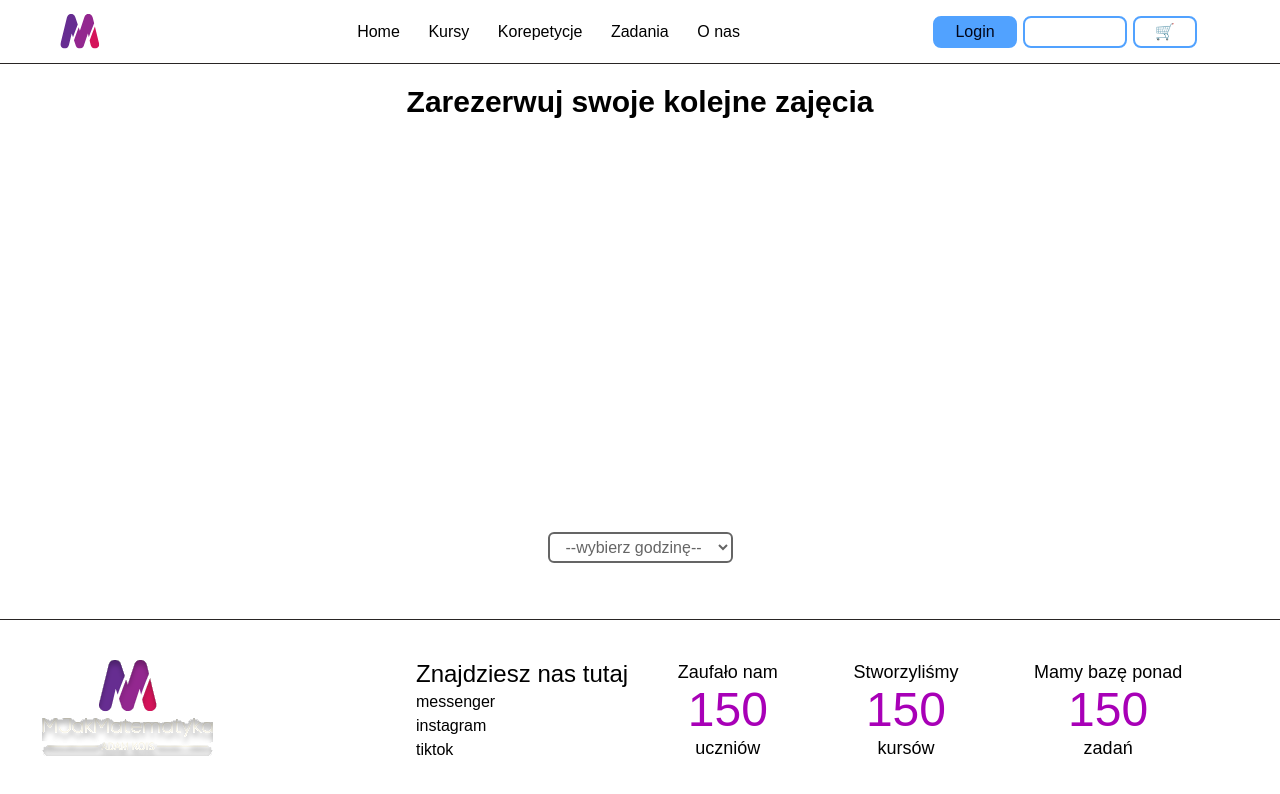
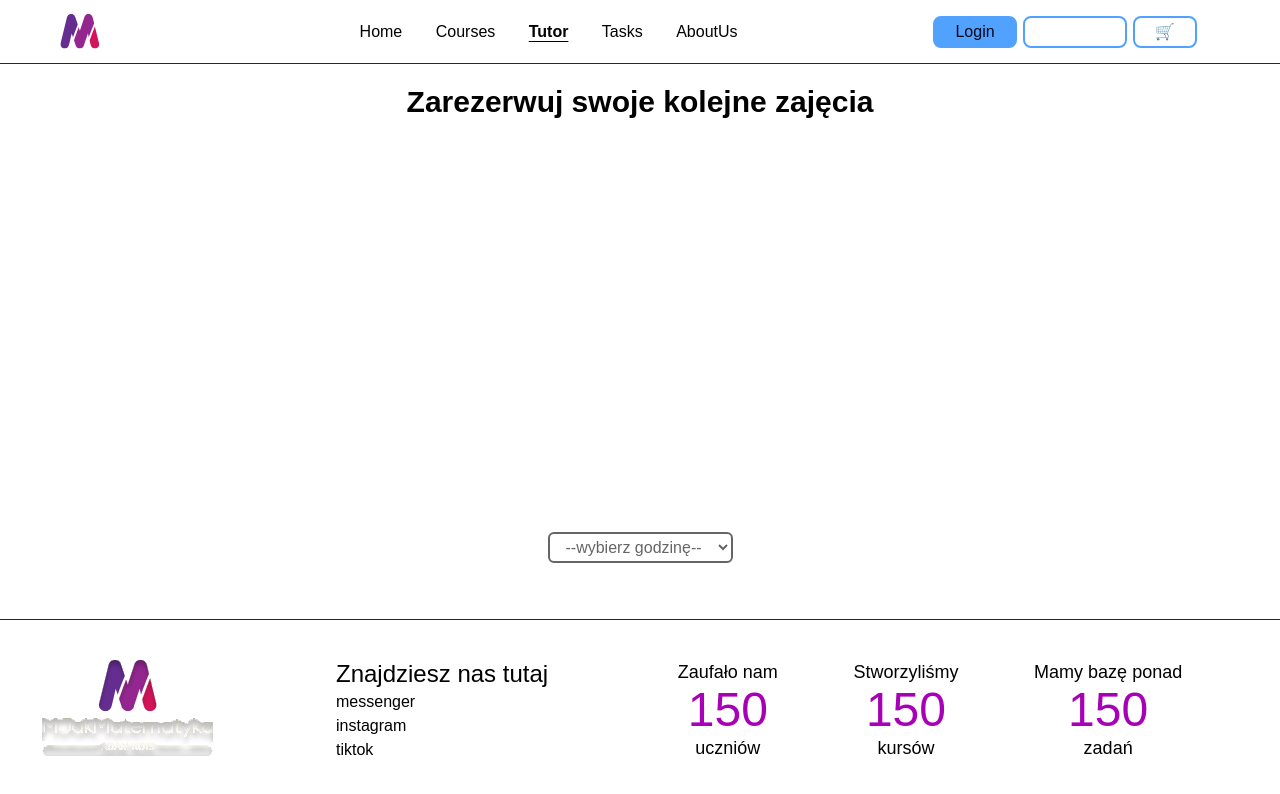
Before and after one commit to Nikko05/MJakMatematyka, a Next.js app: page /tutor in a window 1280 px wide. Shown: the top 794 px of the page. Built offline with nearby package versions, Linux system fonts and the light colour scheme.

Commit message:
Changing links styles when active

```diff
--- a/src/app/ui/Footer.tsx
+++ b/src/app/ui/Footer.tsx
@@ -6,7 +6,7 @@ function Footer() {
       <div className='w-2/10 flex py-10 justify-center items-center'>
         <img src="/logo.svg" alt="logo" className='w-45'/>
       </div>
-      <div className='w-3/10 flex flex-col pl-40 justify-center'>
+      <div className='w-3/10 flex flex-col pl-20 justify-center'>
         <div className='text-2xl'>Znajdziesz nas tutaj</div>
         <div>messenger</div>
         <div>instagram</div>
--- a/src/app/ui/NavLinks.tsx
+++ b/src/app/ui/NavLinks.tsx
@@ -11,16 +11,10 @@ type HrefsProps = {
 
 export default function LinksForNav({hrefsToLink: { hrefs }}: HrefsProps ) {
   const pathname = usePathname();
-  console.log(pathname);
 
   return (
     <div className='flex items-baseline pr-40 pl-40 w-4/7 justify-around'>
-      {}
-      <Link href='/'>Home</Link>
-      <Link href='/courses'>Kursy</Link>
-      <Link href='/tutor'>Korepetycje</Link>
-      <Link href='/tasks'>Zadania</Link>
-      <Link href='/aboutUs'>O nas</Link>
+      {hrefs.map(({href, label}) => <Link key={label} href={`${href}`} className={`capitalize ${pathname == href ? 'underline underline-offset-4 font-bold' : ''}`}>{label}</Link>)}
     </div>
   );
 };
--- a/src/app/ui/NavigationBar.tsx
+++ b/src/app/ui/NavigationBar.tsx
@@ -32,12 +32,28 @@ const btnBuy = {
 
 const hrefsToLink = {
   hrefs: [
-    'courses',
-    'tutor',
-    'tasks',
-    'aboutUs'
+    {
+      href: '/',
+      label: 'Home'
+    },
+    {
+      href: '/courses',
+      label: 'Courses'
+    },
+    {
+      href: '/tutor',
+      label: 'Tutor'
+    },
+    {
+      href: '/tasks',
+      label: 'Tasks'
+    },
+    {
+      href: '/aboutUs',
+      label: 'AboutUs'
+    }
   ]
-}
+};
 
 function NavigationBar() {
   return (
```
